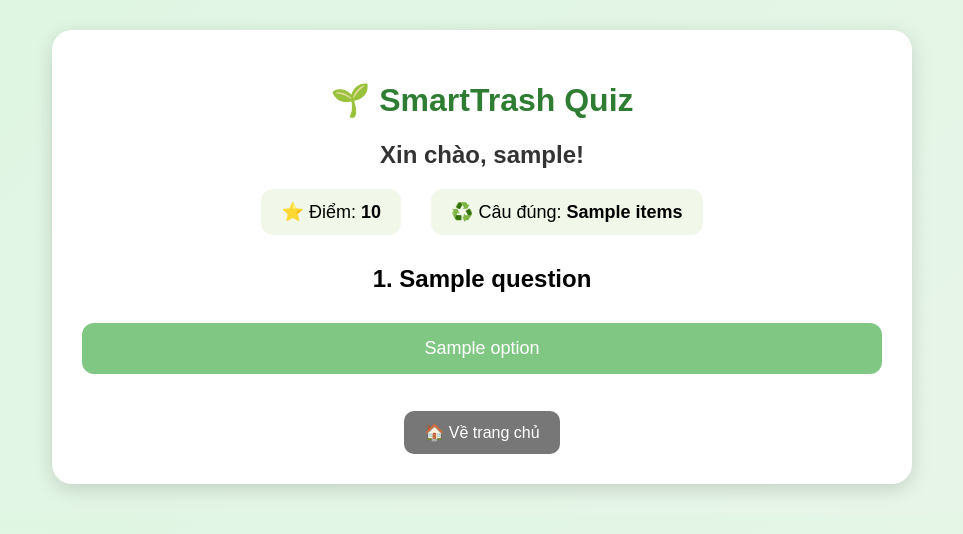
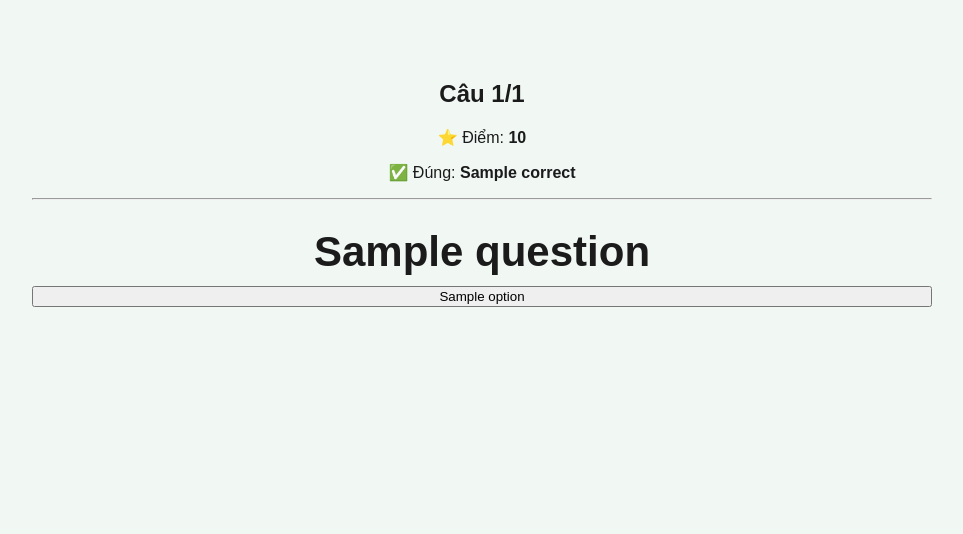
Before and after one commit to phanminhquan3010/SmartTrash, a Flask app: template templates/quiz.html in a window 1280 px wide. Shown: the top 534 px of the page, without its empty margins (158-1121 px from the left). Run offline with Flask 3, Linux system fonts and the light colour scheme; the template is opened without the code that fills it: most values are stand-ins (such as "Sample title", 1, 10 or a date in 2020).

Commit message:
Update quiz.html

```diff
--- a/templates/quiz.html
+++ b/templates/quiz.html
@@ -5,295 +5,119 @@
 
     <meta charset="UTF-8">
 
-    <title>SmartTrash - Quiz</title>
+    <meta
+        name="viewport"
+        content="width=device-width, initial-scale=1.0"
+    >
 
-    <meta name="viewport" content="width=device-width, initial-scale=1.0">
+    <title>SmartTrash Quiz</title>
 
-    <style>
-
-        body {
-            font-family: Arial, sans-serif;
-            background: linear-gradient(135deg, #dff7e3, #e8f5e9);
-            margin: 0;
-            padding: 30px;
-            text-align: center;
-        }
-
-        .container {
-            max-width: 800px;
-            margin: auto;
-            background: white;
-            padding: 30px;
-            border-radius: 20px;
-            box-shadow: 0 5px 20px rgba(0,0,0,0.15);
-        }
-
-        h1 {
-            color: #2e7d32;
-        }
-
-        h2 {
-            color: #333;
-        }
-
-        .stats {
-            display: flex;
-            justify-content: center;
-            gap: 30px;
-            margin: 20px 0;
-            font-size: 18px;
-        }
-
-        .stat {
-            background: #f1f8e9;
-            padding: 12px 20px;
-            border-radius: 12px;
-        }
-
-        .question {
-            font-size: 24px;
-            font-weight: bold;
-            margin: 30px 0;
-        }
-
-        .answer-button {
-            display: block;
-            width: 100%;
-            margin: 12px 0;
-            padding: 15px;
-            font-size: 18px;
-            border: none;
-            border-radius: 12px;
-            background: #81c784;
-            color: white;
-            cursor: pointer;
-            transition: 0.2s;
-        }
-
-        .answer-button:hover {
-            background: #43a047;
-            transform: scale(1.02);
-        }
-
-        .feedback {
-            margin: 25px 0;
-            padding: 20px;
-            border-radius: 15px;
-            font-size: 20px;
-            font-weight: bold;
-        }
-
-        .correct {
-            background: #d8f5dc;
-            color: #2e7d32;
-            border: 2px solid #66bb6a;
-        }
-
-        .wrong {
-            background: #ffebee;
-            color: #c62828;
-            border: 2px solid #ef5350;
-        }
-
-        .correct-answer {
-            margin-top: 12px;
-            font-size: 17px;
-            color: #333;
-        }
-
-        .continue-button {
-            display: inline-block;
-            margin-top: 15px;
-            padding: 15px 30px;
-            background: #2e7d32;
-            color: white;
-            text-decoration: none;
-            border-radius: 12px;
-            font-size: 18px;
-            font-weight: bold;
-        }
-
-        .continue-button:hover {
-            background: #1b5e20;
-        }
-
-        .back-button {
-            display: inline-block;
-            margin-top: 25px;
-            padding: 12px 20px;
-            background: #777;
-            color: white;
-            text-decoration: none;
-            border-radius: 10px;
-        }
-
-        .completed {
-            font-size: 22px;
-            color: #2e7d32;
-            margin: 30px;
-        }
-
-        .big-score {
-            font-size: 35px;
-            font-weight: bold;
-            color: #2e7d32;
-        }
-
-    </style>
+    <link
+        rel="stylesheet"
+        href="/static/style.css"
+    >
 
 </head>
 
 
 <body>
 
+
 <div class="container">
 
-    <h1>🌱 SmartTrash Quiz</h1>
 
-    <h2>Xin chào, {{ username }}!</h2>
+    {% if finished %}
 
+        <h1>🎉 Hoàn thành!</h1>
 
-    <div class="stats">
+        <h2>
+            Bạn đã hoàn thành {{ total }} câu hỏi!
+        </h2>
 
-        <div class="stat">
-            ⭐ Điểm:
-            <strong>{{ score }}</strong>
-        </div>
+        <p>
+            ⭐ Điểm: <strong>{{ score }}</strong>
+        </p>
 
-        <div class="stat">
-            ♻️ Câu đúng:
-            <strong>{{ items }}</strong>
-        </div>
-
-    </div>
-
-
-    {% if feedback %}
-
-        <div class="question">
-            {{ question["id"] }}. {{ question["question"] }}
-        </div>
-
-
-        {% if is_correct %}
-
-            <div class="feedback correct">
-
-                🎉 CHÍNH XÁC!
-
-                <div class="correct-answer">
-                    Bạn nhận được <strong>+10 điểm!</strong> 🌱
-                </div>
-
-            </div>
-
-        {% else %}
-
-            <div class="feedback wrong">
-
-                ❌ CHƯA ĐÚNG!
-
-                <div class="correct-answer">
-                    Đáp án đúng là:
-                    <strong>{{ correct_answer }}</strong>
-                </div>
-
-                <div class="correct-answer">
-                    Không sao! Bạn vừa học thêm một điều về phân loại rác. 🌍
-                </div>
-
-            </div>
-
-        {% endif %}
-
-
-        {% if completed %}
-
-            <div class="completed">
-
-                🎉 Bạn đã hoàn thành 100 câu hỏi!
-
-                <p>Điểm cuối cùng:</p>
-
-                <div class="big-score">
-                    {{ score }} điểm
-                </div>
-
-            </div>
-
-            <a class="continue-button" href="/leaderboard">
-                🏆 Xem bảng xếp hạng
-            </a>
+        <p>
+            ✅ Số câu đúng:
+            <strong>{{ correct }}</strong>
+        </p>
 
         <br>
 
-            <a class="back-button" href="/">
-                🏠 Về trang chủ
+        <a href="/start_quiz">
+            <button>
+                🔄 Chơi lại
+            </button>
         </a>
 
-        {% else %}
+        <br><br>
 
-            <a class="continue-button" href="/quiz">
-                ➡️ Tiếp tục
-            </a>
-
-            <br>
-
-            <a class="back-button" href="/">
+        <a href="/">
+            <button>
                 🏠 Về trang chủ
-            </a>
-
-        {% endif %}
-
-
-    {% elif completed %}
-
-        <div class="completed">
-
-            🎉 Bạn đã hoàn thành 100 câu hỏi!
-
-            <p>Điểm của bạn:</p>
-
-            <div class="big-score">
-                {{ score }} điểm
-            </div>
-
-        </div>
-
-        <a class="continue-button" href="/leaderboard">
-            🏆 Xem bảng xếp hạng
-        </a>
-
-        <br>
-
-        <a class="back-button" href="/">
-            🏠 Về trang chủ
+            </button>
         </a>
 
 
     {% else %}
 
-        <div class="question">
 
-            {{ question["id"] }}.
-            {{ question["question"] }}
-
-        </div>
+        {% if question %}
 
 
-        <form action="/answer" method="POST">
+            <!-- ========================= -->
+            <!-- PROGRESS -->
+            <!-- ========================= -->
 
-            {% for option in question["options"] %}
+            <h2>
+                Câu {{ question_number }}/{{ total_questions }}
+            </h2>
+
+
+            <!-- ========================= -->
+            <!-- SCORE -->
+            <!-- ========================= -->
+
+            <p>
+                ⭐ Điểm:
+                <strong>{{ score }}</strong>
+            </p>
+
+            <p>
+                ✅ Đúng:
+                <strong>{{ correct }}</strong>
+            </p>
+
+
+            <hr>
+
+
+            <!-- ========================= -->
+            <!-- QUESTION -->
+            <!-- ========================= -->
+
+            <h1>
+                {{ question.question }}
+            </h1>
+
+
+            {% if not answered %}
+
+                <form
+                    action="/answer"
+                    method="POST"
+                >
+
+                    {% for option in question.options %}
 
                         <button
-                    class="answer-button"
                             type="submit"
                             name="answer"
                             value="{{ option }}"
+                            style="display:block; width:100%; margin:10px 0;"
                         >
-
                             {{ option }}
-
                         </button>
 
                     {% endfor %}
@@ -301,13 +125,64 @@
                 </form>
 
 
-        <a class="back-button" href="/">
-            🏠 Về trang chủ
-        </a>
+            {% else %}
+
+
+                <!-- ========================= -->
+                <!-- ANSWER RESULT -->
+                <!-- ========================= -->
+
+                {% if is_correct %}
+
+                    <h2>
+                        🎉 Chính xác!
+                    </h2>
+
+                    <p>
+                        Bạn nhận được <strong>10 điểm</strong>!
+                    </p>
+
+                {% else %}
+
+                    <h2>
+                        ❌ Chưa chính xác!
+                    </h2>
+
+                    <p>
+                        Đáp án đúng là:
+                        <strong>{{ question.answer }}</strong>
+                    </p>
 
                 {% endif %}
 
+
+                <br>
+
+
+                <!-- ========================= -->
+                <!-- CONTINUE -->
+                <!-- ========================= -->
+
+                <a href="/quiz">
+
+                    <button>
+                        ➡️ Câu tiếp theo
+                    </button>
+
+                </a>
+
+
+            {% endif %}
+
+
+        {% endif %}
+
+
+    {% endif %}
+
+
 </div>
+
 
 </body>
 
```
Lines whose indentation alone changed are shown as unchanged.
